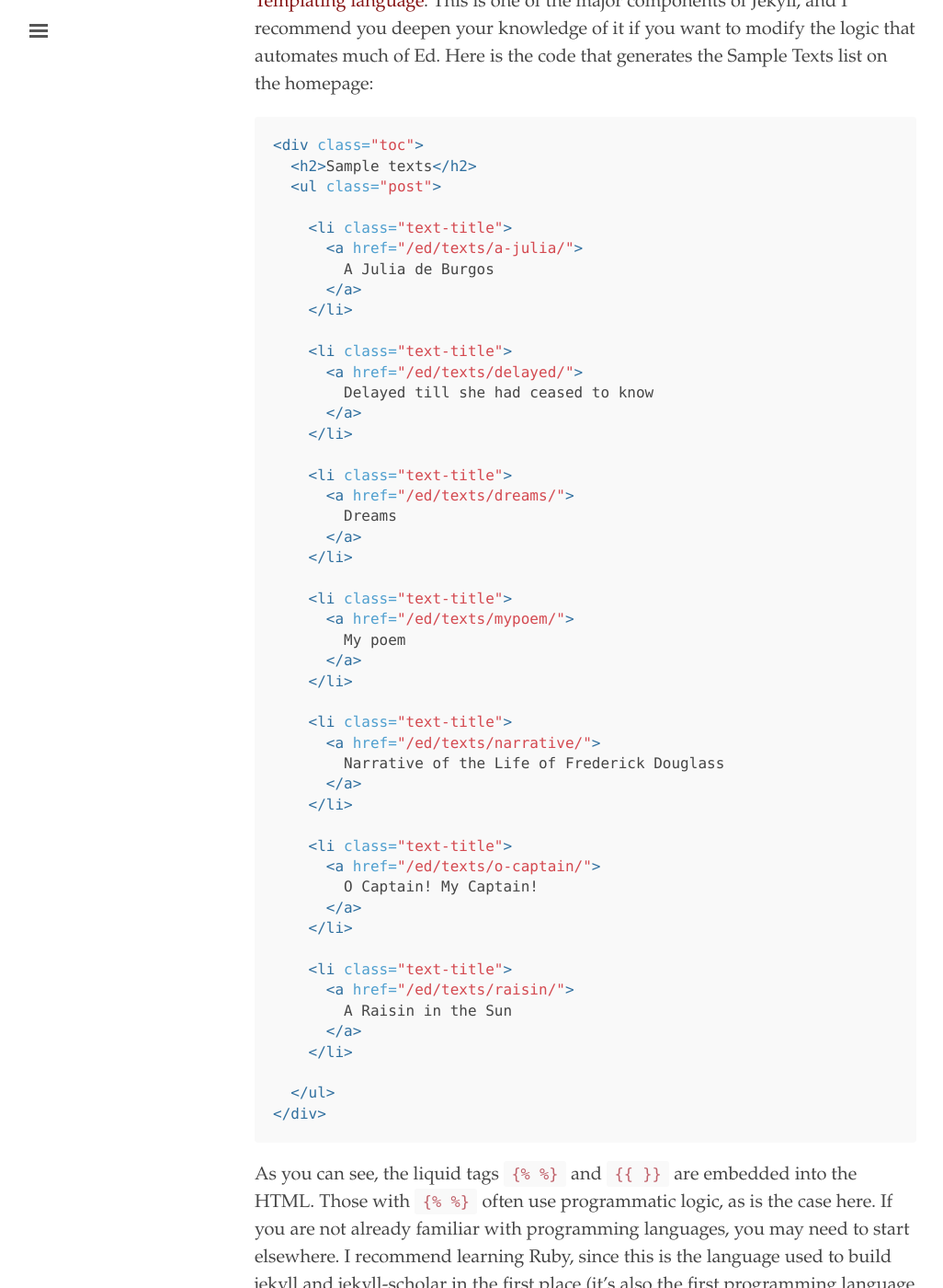
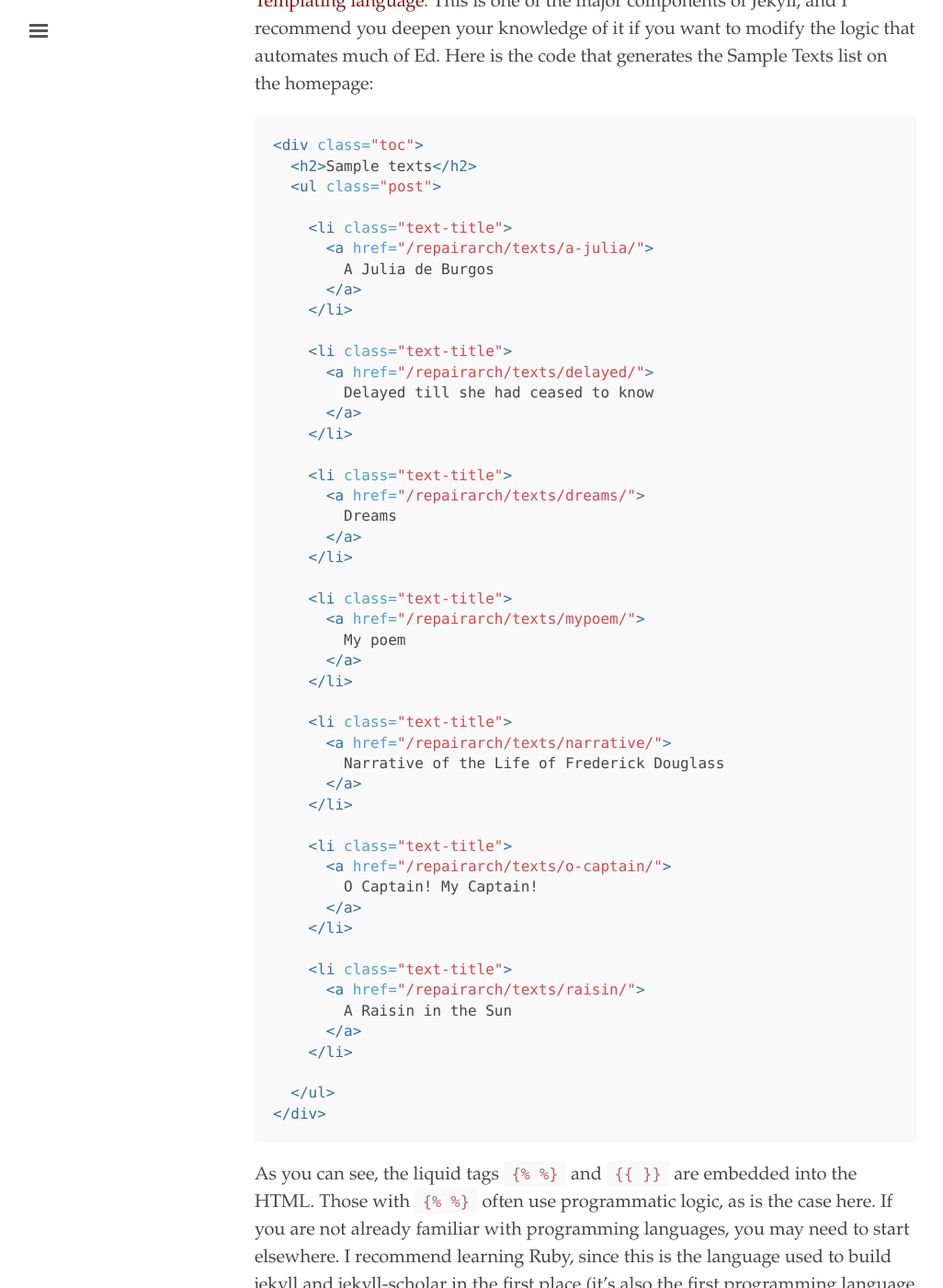
Before and after one commit to jfo-omalley/repairarch, a Jekyll site: the page built from documentation.md, in a window 1280 px wide and 1400 px high, scrolled down 13170 px. Shown: the whole window at 92% size, without its empty margins (3-1029 px from the left). Built offline with Jekyll 4.4.1, drawn with Linux system fonts in a browser that asks for light colours.

Commit message:
updated with base url

```diff
--- a/_config.yml
+++ b/_config.yml
@@ -5,7 +5,7 @@ title:               Ed.
 tagline:             'a jekyll theme for minimal editions'
 description:         'Ed is a Jekyll theme designed for textual editors based on minimal computing principles, and focused on legibility and flexibility.'
 url:                 'http://minicomp.github.io'
-baseurl:             '/ed'
+baseurl:             '/repairarch'
 
 # About/contact
 author:
```
